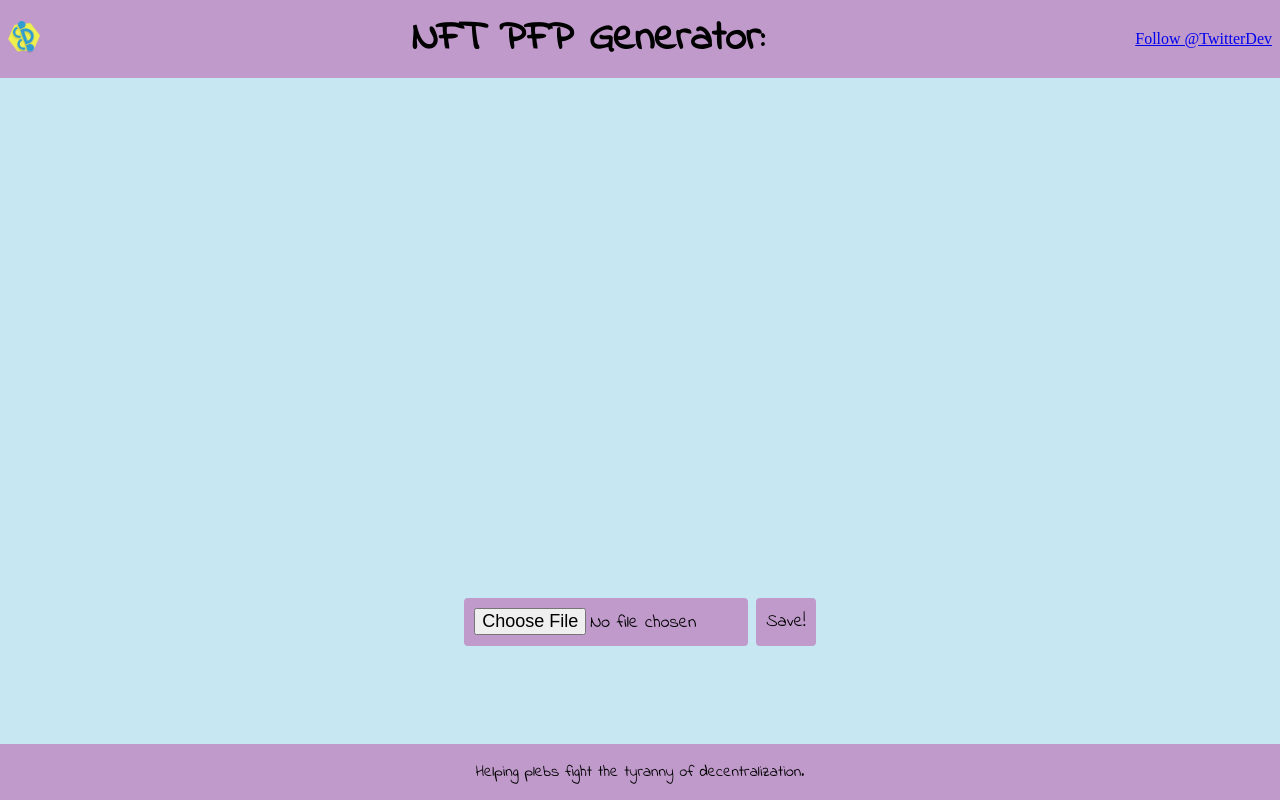
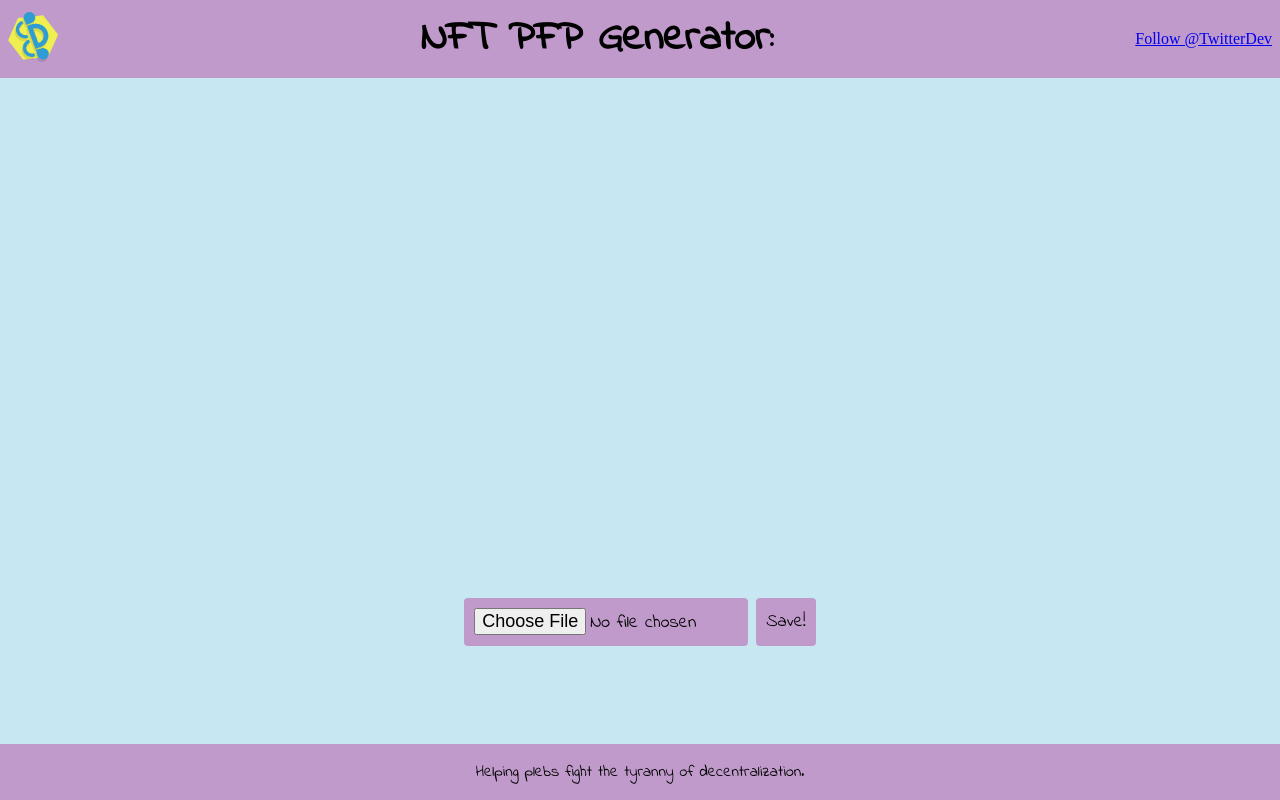
Before and after one commit to decentralizedlol/decentralizedlol, a plain HTML site: page index.html in a window 1280 px wide. Drawn offline with Linux system fonts and the light colour scheme.

Commit message:
fix icon

```diff
--- a/index.html
+++ b/index.html
@@ -17,7 +17,7 @@
     <body>
         <header>
             <a href='/' id='logo'>
-                <img src="logo.png" alt="decentralize.lol Logo" width="32" height="32">
+                <img src="logo.png" alt="decentralize.lol Logo" width="50" height="50">
             </a>
             <h1>NFT PFP Generator:</h1>
             <a href="https://twitter.com/decentralizedjk" class="twitter-follow-button" data-show-count="false">Follow @TwitterDev</a><script async src="https://platform.twitter.com/widgets.js" charset="utf-8"></script>
```
